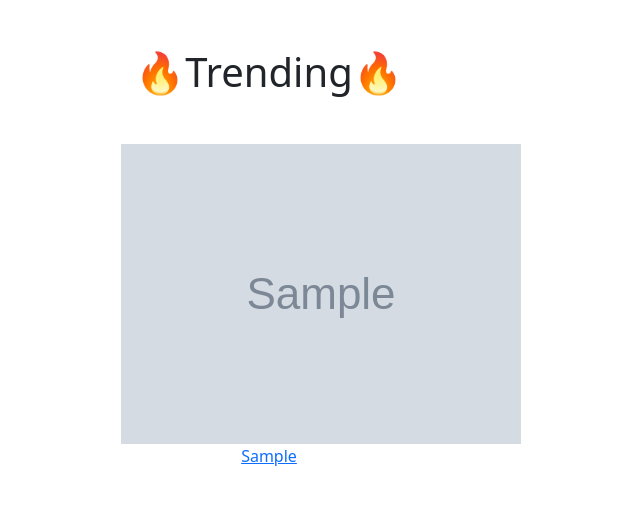
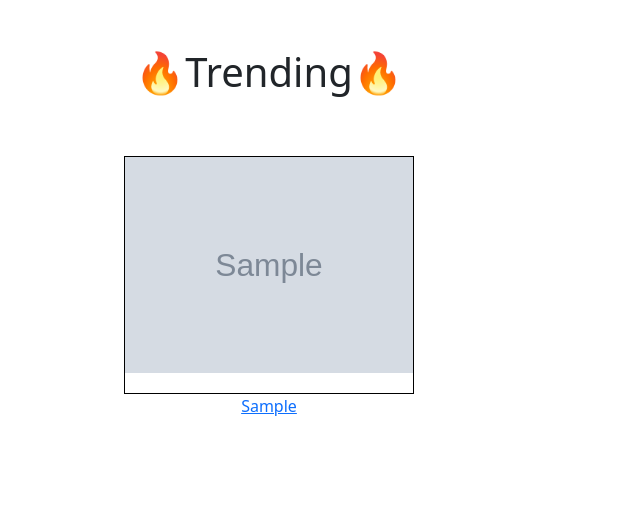
Before and after one commit to andythomasdotpy/booggle_deploy, a Django app: page /trending/ in a window 1280 px wide. Shown: the part 56-561 px from the top of the page, without its empty margins (371-1011 px from the left). Run offline with Django 4.2, Linux system fonts and the light colour scheme; tables that the repository leaves empty hold one stand-in row (values such as "Sample post"); grey boxes marked "Sample" are stand-in pictures.

Commit message:
Trending section updated added border

```diff
--- a/static/valuator/trending.css
+++ b/static/valuator/trending.css
@@ -24,3 +24,22 @@
 bottle-title {
     margin-top: 40px;
 }
+
+
+img {
+    max-width: 100%;
+    max-height: 100vh;
+    margin: auto;
+    border: 1px solid black;
+    padding-bottom: 20px;
+}
+
+.div-spacing {
+    padding-top: 12px;
+    padding-bottom: 12px;
+}
+
+.container-spacing {
+    padding-right: 24px;
+    padding-left: 24px;
+}
```
Also changed, not shown: static/images/old-fashioned.png (added), static/images/old-fashioned.webp (added), static/valuator/search.css (line endings or trailing spaces).
